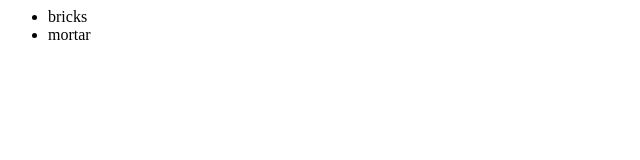
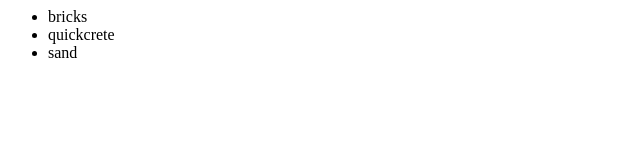
Before and after one commit to prathmeshrathi/newGitTest, a plain HTML site: page index.html in a window 1280 px wide. Shown: the full height of the page, 0-640 px from the left. Drawn offline with Linux system fonts and the light colour scheme.

Commit message:
made mortar more specific

```diff
--- a/index.html
+++ b/index.html
@@ -3,7 +3,8 @@
         <div>
             <ul>
                 <li>bricks</li>
-                <li>mortar</li>
+                <li>quickcrete</li>
+                <li>sand</li>
             </ul>
         </div>
     </body>
```
